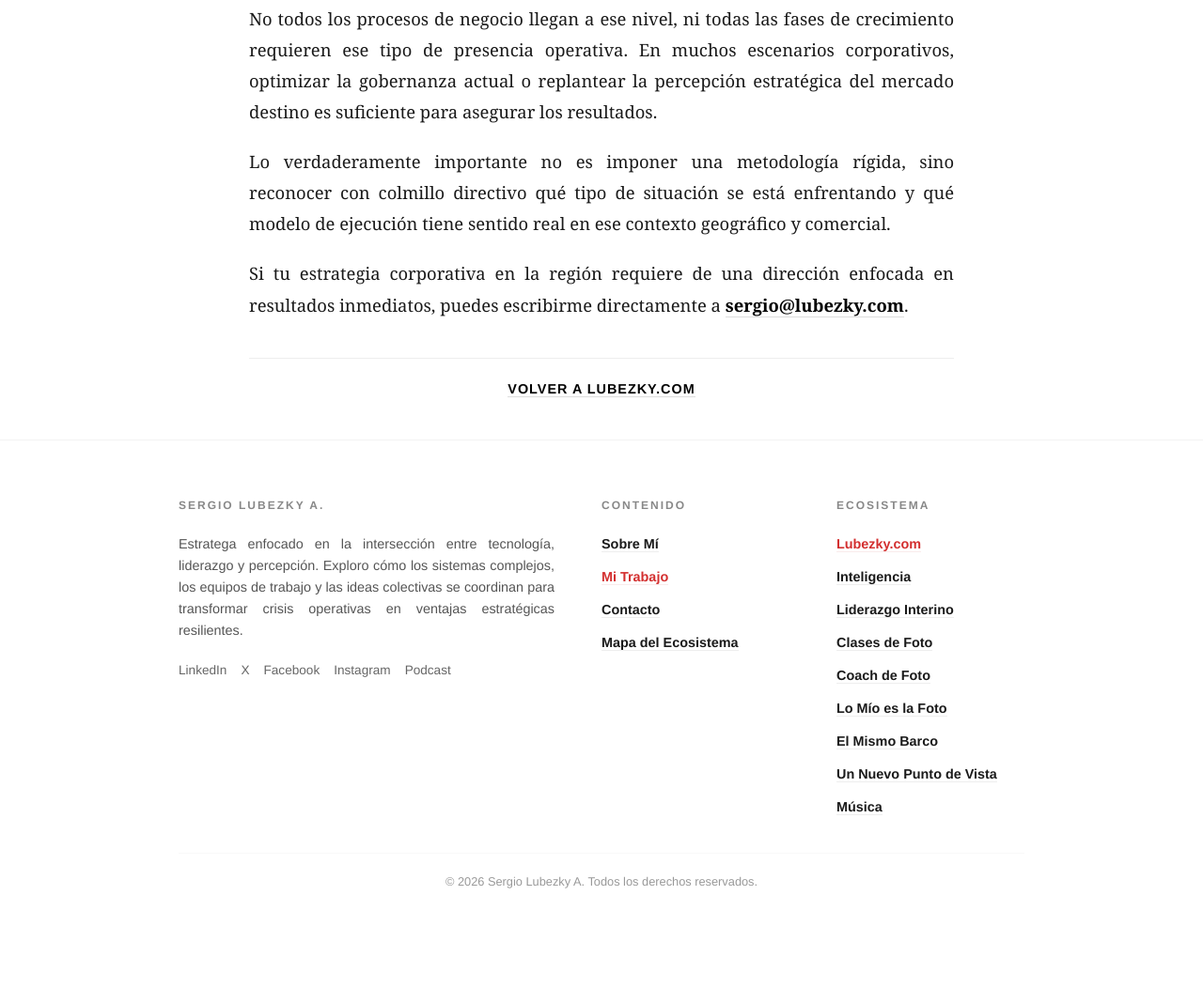
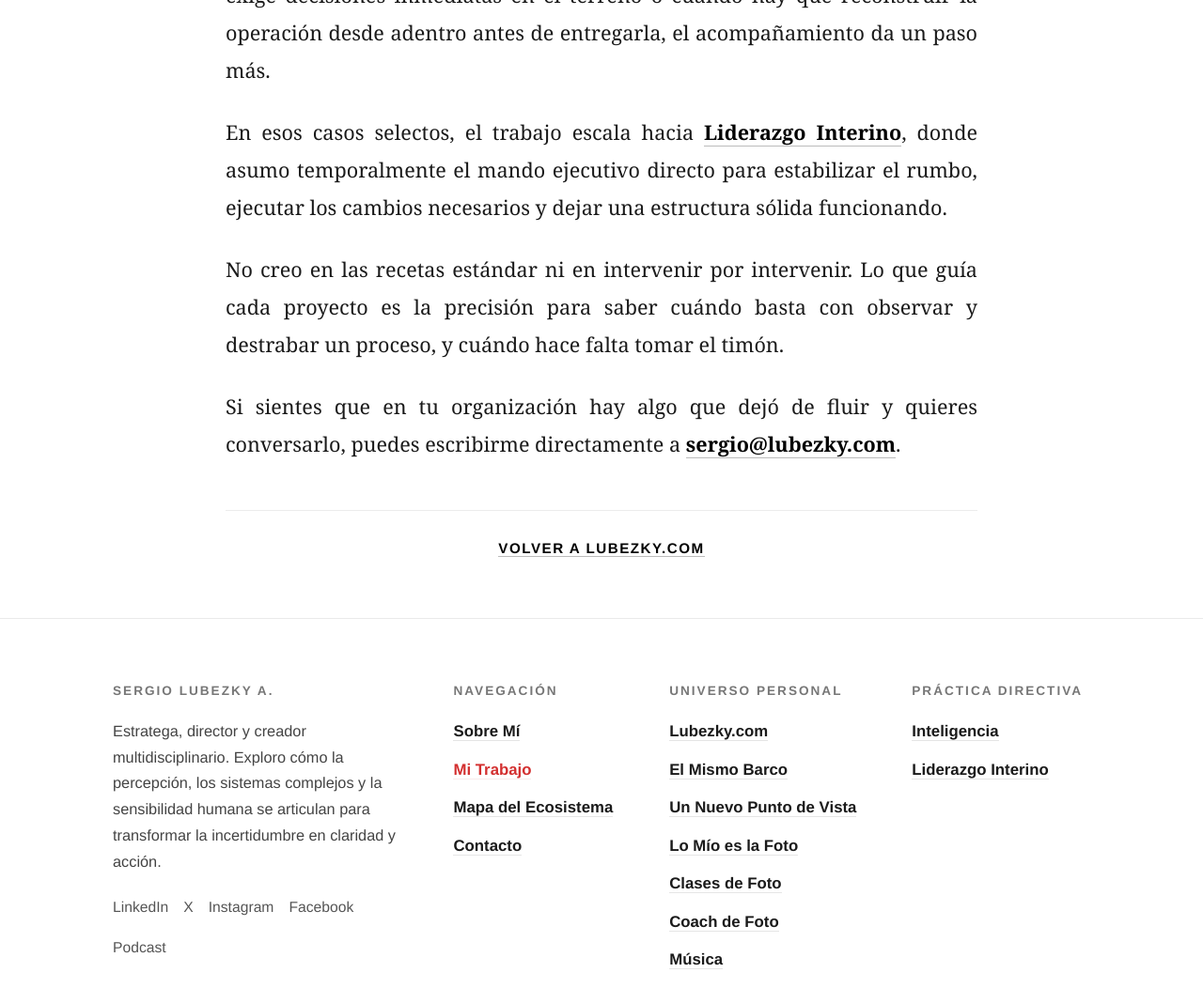
Before and after one commit to lubezky/lub-web, a plain HTML site: page trabajo/index.html in a window 1280 px wide. Shown: the part 943-1995 px from the top of the page at 94% size. Before the commit the page ends 1933 px from the top, so only its background shows below. Drawn offline with Linux system fonts and the light colour scheme.

Commit message:
Update title and description in index.html

```diff
--- a/trabajo/index.html
+++ b/trabajo/index.html
@@ -3,10 +3,18 @@
 <head>
     <meta charset="UTF-8">
     <meta name="viewport" content="width=device-width, initial-scale=1.0">
-    <title>Sergio Lubezky | Trabajo</title>
-    <meta name="description" content="Formas de trabajo y despliegue estratégico cuando una organización requiere claridad para entender, decidir o actuar.">
+    <title>Sergio Lubezky | Mi trabajo</title>
+    <meta name="description" content="Observar con detenimiento, detectar procesos rotos y devolverle coherencia a los sistemas. Conoce cómo trabaja Sergio Lubezky.">
     <meta name="author" content="Sergio Lubezky">
     <link rel="canonical" href="https://lubezky.com/trabajo/" />
+
+    <meta property="og:locale" content="es_MX" />
+    <meta property="og:type" content="website" />
+    <meta property="og:title" content="Sergio Lubezky | Mi trabajo" />
+    <meta property="og:description" content="Observar con detenimiento, detectar procesos rotos y devolverle coherencia a los sistemas. Conoce cómo trabaja Sergio Lubezky." />
+    <meta property="og:url" content="https://lubezky.com/trabajo/" />
+    <meta property="og:site_name" content="Sergio Lubezky" />
+    <meta property="og:image" content="https://lubezky.com/foto-sergio.jpg" />
 
     <!-- Marcado Estructurado JSON-LD -->
     <script type="application/ld+json">
@@ -30,8 +38,8 @@
           "@type": "WebPage",
           "@id": "https://lubezky.com/trabajo/#webpage",
           "url": "https://lubezky.com/trabajo/",
-          "name": "Sergio Lubezky | Trabajo",
-          "description": "Formas de trabajo y despliegue estratégico cuando una organización requiere claridad para entender, decidir o actuar.",
+          "name": "Sergio Lubezky | Mi trabajo",
+          "description": "Observar con detenimiento, detectar procesos rotos y devolverle coherencia a los sistemas. Conoce cómo trabaja Sergio Lubezky.",
           "inLanguage": "es",
           "isPartOf": {
             "@id": "https://lubezky.com/#website"
@@ -50,51 +58,67 @@
     </script>
 
     <style>
-        body { margin: 0; display: flex; flex-direction: column; min-height: 100vh; background-color: #fff; color: #1a1a1a; font-family: 'Georgia', serif; line-height: 1.8; -webkit-font-smoothing: antialiased; }
-        main { flex: 1; display: flex; align-items: center; justify-content: center; padding: 80px 20px 40px 20px; }
-        .content-box { width: 100%; max-width: 750px; text-align: left; font-size: 1.15rem; }
-        h1 { font-size: 2rem; font-weight: bold; margin-bottom: 40px; text-transform: uppercase; letter-spacing: 2px; text-align: center; font-family: 'Helvetica Neue', Arial, sans-serif; line-height: 1.3; }
-        p { margin-bottom: 20px; text-align: justify; }
+        body { position: relative; margin: 0; display: flex; flex-direction: column; min-height: 100vh; background-color: #fff; color: #1a1a1a; font-family: 'Georgia', serif; line-height: 1.85; -webkit-font-smoothing: antialiased; }
+
+        /* Pleca superior editorial */
+        .top-bar { height: 4px; width: 100%; background: linear-gradient(90deg, #1a1a1a 0%, #2b5876 35%, #4e4376 70%, #b8860b 100%); }
+
+        /* BS"D sutil en esquina superior derecha */
+        .bsd { position: absolute; top: 14px; right: 20px; font-family: 'Helvetica Neue', Arial, sans-serif; font-size: 0.7rem; letter-spacing: 1px; color: #c8c8c8; user-select: none; }
+
+        main { flex: 1; display: flex; align-items: center; justify-content: center; padding: 80px 24px 60px 24px; }
+        .content-box { width: 100%; max-width: 800px; text-align: left; font-size: 1.35rem; }
+        h1 { font-size: 2.3rem; font-weight: bold; margin-bottom: 45px; text-transform: uppercase; letter-spacing: 2px; text-align: center; font-family: 'Helvetica Neue', Arial, sans-serif; line-height: 1.3; }
+        p { margin-bottom: 26px; text-align: justify; }
         em { font-style: italic; }
-        .content-box a { color: #000; text-decoration: none; font-weight: bold; border-bottom: 1px solid #ddd; transition: border-color 0.3s; }
-        .content-box a:hover { border-bottom: 1px solid #1a1a1a; }
-        .back-to-domain { margin-top: 40px; padding-top: 20px; border-top: 1px solid #eee; text-align: center; font-family: 'Helvetica Neue', Arial, sans-serif; font-size: 0.9rem; letter-spacing: 1px; text-transform: uppercase; }
-        .back-to-domain a { color: #000; text-decoration: none; font-weight: bold; border-bottom: 1px solid #ddd; transition: border-color 0.3s; }
-        .back-to-domain a:hover { border-bottom: 1px solid #1a1a1a; }
 
-        footer { padding: 60px 20px 40px 20px; background-color: #ffffff; border-top: 1px solid #f2f2f2; font-family: 'Helvetica Neue', Arial, sans-serif; font-size: 0.9rem; line-height: 1.6; }
-        .footer-grid { max-width: 900px; margin: 0 auto; display: grid; grid-template-columns: 2fr 1fr 1fr; gap: 50px; text-align: left; }
-        @media (max-width: 768px) { .footer-grid { grid-template-columns: 1fr; gap: 35px; text-align: center; } }
-        .footer-col h3 { font-size: 0.75rem; text-transform: uppercase; letter-spacing: 2px; color: #888; margin-top: 0; margin-bottom: 20px; }
-        .footer-col p { color: #555; margin: 0; font-size: 0.9rem; }
+        .content-box a { color: #000; text-decoration: none; font-weight: bold; border-bottom: 1px solid #bbb; transition: border-color 0.3s; }
+        .content-box a:hover { border-bottom: 2px solid #1a1a1a; }
+
+        .back-to-domain { margin-top: 50px; padding-top: 26px; border-top: 1px solid #ececec; text-align: center; font-family: 'Helvetica Neue', Arial, sans-serif; font-size: 0.95rem; letter-spacing: 1.5px; text-transform: uppercase; }
+        .back-to-domain a { color: #000; text-decoration: none; font-weight: bold; border-bottom: 1px solid #bbb; transition: border-color 0.3s; }
+        .back-to-domain a:hover { border-bottom: 2px solid #1a1a1a; }
+
+        footer { padding: 65px 24px 45px 24px; background-color: #ffffff; border-top: 1px solid #eaeaea; font-family: 'Helvetica Neue', Arial, sans-serif; font-size: 1.05rem; line-height: 1.7; }
+        .footer-grid { max-width: 1040px; margin: 0 auto; display: grid; grid-template-columns: 1.7fr 1fr 1.15fr 1fr; gap: 40px; text-align: left; }
+        @media (max-width: 900px) { .footer-grid { grid-template-columns: 1fr 1fr; gap: 40px; } }
+        @media (max-width: 600px) { .footer-grid { grid-template-columns: 1fr; gap: 35px; text-align: center; } }
+
+        .footer-col h3 { font-size: 0.85rem; text-transform: uppercase; letter-spacing: 2px; color: #777; margin-top: 0; margin-bottom: 18px; }
+        .footer-col p { color: #444; margin: 0; font-size: 1.02rem; text-align: left; }
+        @media (max-width: 600px) { .footer-col p { text-align: center; } }
+
         .footer-col ul { list-style: none; padding: 0; margin: 0; }
         .footer-col ul li { margin-bottom: 12px; }
-        .footer-col ul li a { color: #1a1a1a; text-decoration: none; font-weight: 600; border-bottom: 1px solid #eee; transition: all 0.3s; }
+        .footer-col ul li a { color: #1a1a1a; text-decoration: none; font-weight: 600; border-bottom: 1px solid #e5e5e5; transition: all 0.3s; }
         .footer-col ul li a:hover { border-bottom: 1px solid #1a1a1a; }
         .footer-col ul li a.current-location { color: #d32f2f !important; border-bottom: 1px solid #f9ebeb; }
         .footer-col ul li a.current-location:hover { border-bottom: 1px solid #d32f2f; }
-        .footer-socials { display: flex; gap: 15px; margin-top: 20px; }
-        @media (max-width: 768px) { .footer-socials { justify-content: center; } }
-        .footer-socials a { color: #666; text-decoration: none; font-size: 0.85rem; font-weight: 500; }
+
+        .footer-socials { display: flex; gap: 16px; margin-top: 22px; flex-wrap: wrap; }
+        @media (max-width: 600px) { .footer-socials { justify-content: center; } }
+        .footer-socials a { color: #555; text-decoration: none; font-size: 0.98rem; font-weight: 500; }
         .footer-socials a:hover { color: #000; }
 
-        .footer-bottom { max-width: 900px; margin: 25px auto 0 auto; padding-top: 20px; border-top: 1px solid #f9f9f9; text-align: center; font-size: 0.8rem; color: #999; }
+        .footer-bottom { max-width: 1040px; margin: 35px auto 0 auto; padding-top: 22px; border-top: 1px solid #f2f2f2; text-align: center; font-size: 0.92rem; color: #888; }
         .footer-bottom p { text-align: center; margin: 0 auto; display: block; }
     </style>
 </head>
 <body>
 
+<div class="top-bar" aria-hidden="true"></div>
+<span class="bsd" lang="arc" title="B'Siyata D'Shmaya">BS"D</span>
+
 <main>
     <div class="content-box">
-        <h1>Trabajo</h1>
-        <p>No todo momento requiere intervención, y no todo reto de mercado necesita ser abordado de la misma manera. El trabajo de alta dirección comienza cuando hay una necesidad real de entender con precisión lo que está ocurriendo, de tomar decisiones complejas bajo presión o de actuar con agilidad en el terreno cuando ya no es posible esperar.</p>
-        <p>En algunos casos, el proceso inicia a nivel consultivo estratégico, cuando una organización necesita claridad absoluta para estructurar sus próximos pasos comerciales, adoptar tecnología avanzada o evaluar la viabilidad de un proyecto regional.</p>
-        <p>En otros, ocurre dentro de los equipos de operaciones, donde la falta de alineación transfronteriza, la comunicación fragmentada entre la casa matriz y la filial o la ausencia de dirección localizada comienzan a comprometer la inercia del negocio y los ingresos proyectados.</p>
-        <p>Y en ciertos momentos críticos de expansión o <em>Soft Landing</em>, la situación escala a nivel de infraestructura corporativa, donde los vacíos de ejecución ya no son aislados y es imperativo intervenir directamente en el campo para recuperar el orden, el control del <em>P&L</em> y la continuidad operativa.</p>
-        <p>Cuando ese punto de fricción se alcanza, el trabajo deja de ser únicamente de análisis o acompañamiento a distancia, y se convierte en un despliegue directo. Es ahí donde el <a href="https://liderazgointerino.com">Liderazgo Interino</a> y la asunción de mandos ejecutivos toman total sentido.</p>
-        <p>No todos los procesos de negocio llegan a ese nivel, ni todas las fases de crecimiento requieren ese tipo de presencia operativa. En muchos escenarios corporativos, optimizar la gobernanza actual o replantear la percepción estratégica del mercado destino es suficiente para asegurar los resultados.</p>
-        <p>Lo verdaderamente importante no es imponer una metodología rígida, sino reconocer con colmillo directivo qué tipo de situación se está enfrentando y qué modelo de ejecución tiene sentido real en ese contexto geográfico y comercial.</p>
-        <p>Si tu estrategia corporativa en la región requiere de una dirección enfocada en resultados inmediatos, puedes escribirme directamente a <a href="mailto:sergio@lubezky.com">sergio@lubezky.com</a>.</p>
+        <h1>Mi trabajo</h1>
+        <p>Disfruto profundamente ser un observador. Me apasiona entrar en una organización o en un proyecto complejo, mirar con detenimiento lo que ocurre debajo de la superficie y encontrar exactamente dónde se fracturó la lógica: esos procesos rotos que consumen energía, traban a los equipos y detienen el avance sin que nadie desde adentro logre ver con claridad por qué.</p>
+        <p>Cuando estás inmerso en la operación diaria, es muy fácil normalizar la fricción. Mi trabajo empieza por tomar distancia, leer el sistema completo —personas, tecnología, incentivos y comunicación— y rediseñar las piezas desconectadas hasta que todo vuelva a fluir con naturalidad.</p>
+        <p>Ese ejercicio de diagnóstico, claridad estratégica y reconstrucción operativa es el corazón de <a href="https://inteligencia.com/">Inteligencia</a>. Muchas veces, basta con cambiar el punto de observación, ordenar las prioridades y ajustar la arquitectura del proceso para que el propio equipo recupere su impulso.</p>
+        <p>Sin embargo, hay momentos en los que entender el problema y trazar la ruta no es suficiente. Cuando la transición es crítica, cuando el vacío de dirección exige decisiones inmediatas en el terreno o cuando hay que reconstruir la operación desde adentro antes de entregarla, el acompañamiento da un paso más.</p>
+        <p>En esos casos selectos, el trabajo escala hacia <a href="https://liderazgointerino.com/">Liderazgo Interino</a>, donde asumo temporalmente el mando ejecutivo directo para estabilizar el rumbo, ejecutar los cambios necesarios y dejar una estructura sólida funcionando.</p>
+        <p>No creo en las recetas estándar ni en intervenir por intervenir. Lo que guía cada proyecto es la precisión para saber cuándo basta con observar y destrabar un proceso, y cuándo hace falta tomar el timón.</p>
+        <p>Si sientes que en tu organización hay algo que dejó de fluir y quieres conversarlo, puedes escribirme directamente a <a href="mailto:sergio@lubezky.com">sergio@lubezky.com</a>.</p>
 
         <div class="back-to-domain">
             <a href="https://lubezky.com/">Volver a lubezky.com</a>
@@ -106,36 +130,41 @@
     <div class="footer-grid">
         <div class="footer-col">
             <h3>Sergio Lubezky A.</h3>
-            <p>Estratega enfocado en la intersección entre tecnología, liderazgo y percepción. Exploro cómo los sistemas complejos, los equipos de trabajo y las ideas colectivas se coordinan para transformar crisis operativas en ventajas estratégicas resilientes.</p>
+            <p>Estratega, director y creador multidisciplinario. Exploro cómo la percepción, los sistemas complejos y la sensibilidad humana se articulan para transformar la incertidumbre en claridad y acción.</p>
             <div class="footer-socials">
                 <a href="https://www.linkedin.com/in/sergiolubezky/" target="_blank">LinkedIn</a>
                 <a href="https://x.com/slubezky" target="_blank">X</a>
+                <a href="https://www.instagram.com/sergiolubezky/" target="_blank">Instagram</a>
                 <a href="https://www.facebook.com/sergiolubezky/" target="_blank">Facebook</a>
-                <a href="https://www.instagram.com/sergiolubezky/" target="_blank">Instagram</a>
                 <a href="https://open.spotify.com/show/1aZSsv60nXP2XbemIVhVqk" target="_blank">Podcast</a>
             </div>
         </div>
         <div class="footer-col">
-            <h3>Contenido</h3>
+            <h3>Navegación</h3>
             <ul>
                 <li><a href="/sobre-mi/">Sobre Mí</a></li>
                 <li><a href="/trabajo/" class="current-location">Mi Trabajo</a></li>
+                <li><a href="/mapa/">Mapa del Ecosistema</a></li>
                 <li><a href="mailto:sergio@lubezky.com">Contacto</a></li>
-                <li><a href="/mapa/">Mapa del Ecosistema</a></li>
             </ul>
         </div>
         <div class="footer-col">
-            <h3>Ecosistema</h3>
+            <h3>Universo Personal</h3>
             <ul>
-                <li><a href="https://lubezky.com" class="current-location">Lubezky.com</a></li>
-                <li><a href="https://inteligencia.com">Inteligencia</a></li>
-                <li><a href="https://liderazgointerino.com">Liderazgo Interino</a></li>
-                <li><a href="https://clasesdefoto.com">Clases de Foto</a></li>
-                <li><a href="https://coachdefoto.com">Coach de Foto</a></li>
-                <li><a href="https://lomioeslafoto.com">Lo Mío es la Foto</a></li>
-                <li><a href="https://elmismobarco.com">El Mismo Barco</a></li>
-                <li><a href="https://unnuevopuntodevista.com">Un Nuevo Punto de Vista</a></li>
-                <li><a href="https://musica.sergiolubezky.com">Música</a></li>
+                <li><a href="https://lubezky.com/">Lubezky.com</a></li>
+                <li><a href="https://elmismobarco.com/">El Mismo Barco</a></li>
+                <li><a href="https://unnuevopuntodevista.com/">Un Nuevo Punto de Vista</a></li>
+                <li><a href="https://lomioeslafoto.com/">Lo Mío es la Foto</a></li>
+                <li><a href="https://clasesdefoto.com/">Clases de Foto</a></li>
+                <li><a href="https://coachdefoto.com/">Coach de Foto</a></li>
+                <li><a href="https://musica.sergiolubezky.com/">Música</a></li>
+            </ul>
+        </div>
+        <div class="footer-col">
+            <h3>Práctica Directiva</h3>
+            <ul>
+                <li><a href="https://inteligencia.com/">Inteligencia</a></li>
+                <li><a href="https://liderazgointerino.com/">Liderazgo Interino</a></li>
             </ul>
         </div>
     </div>
```
